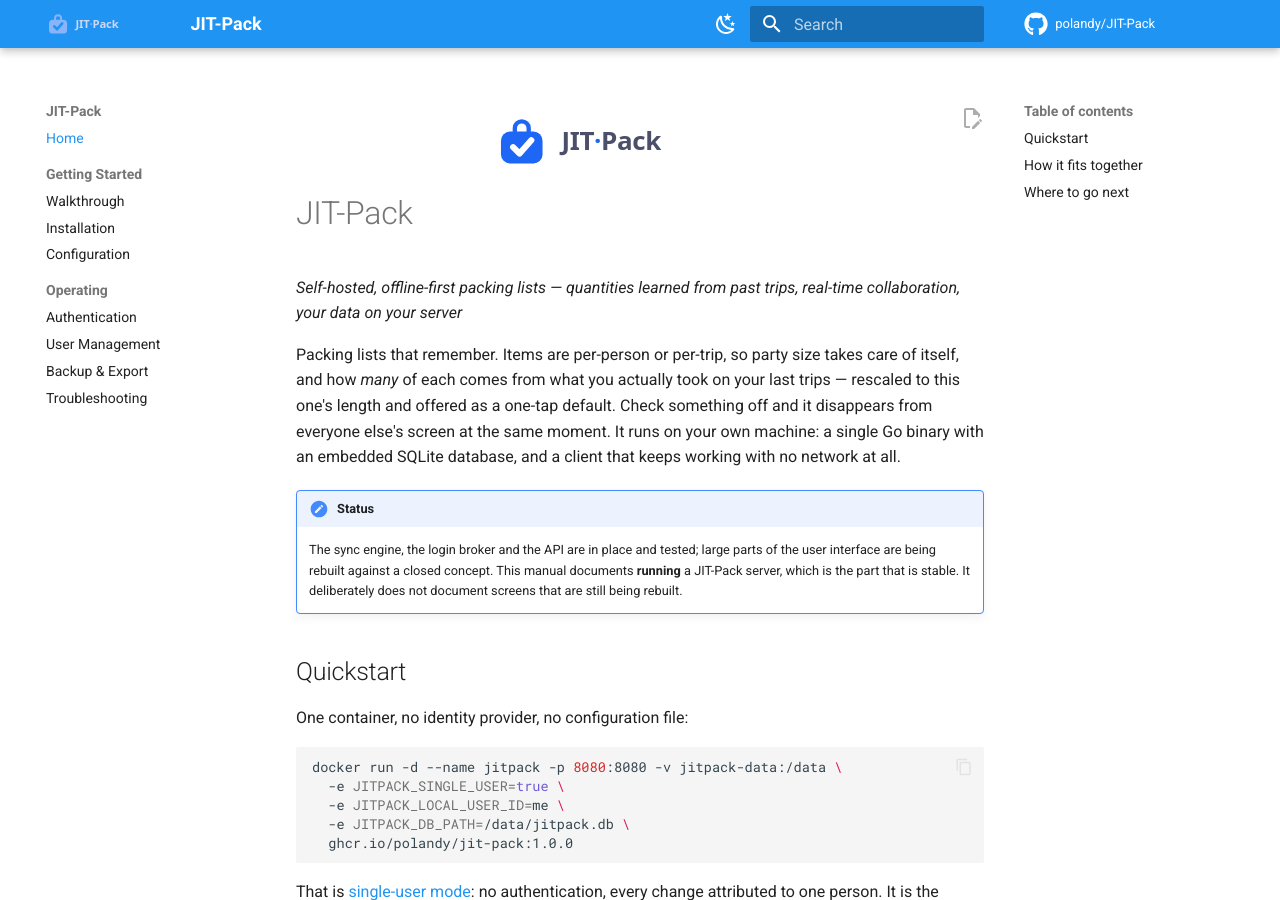
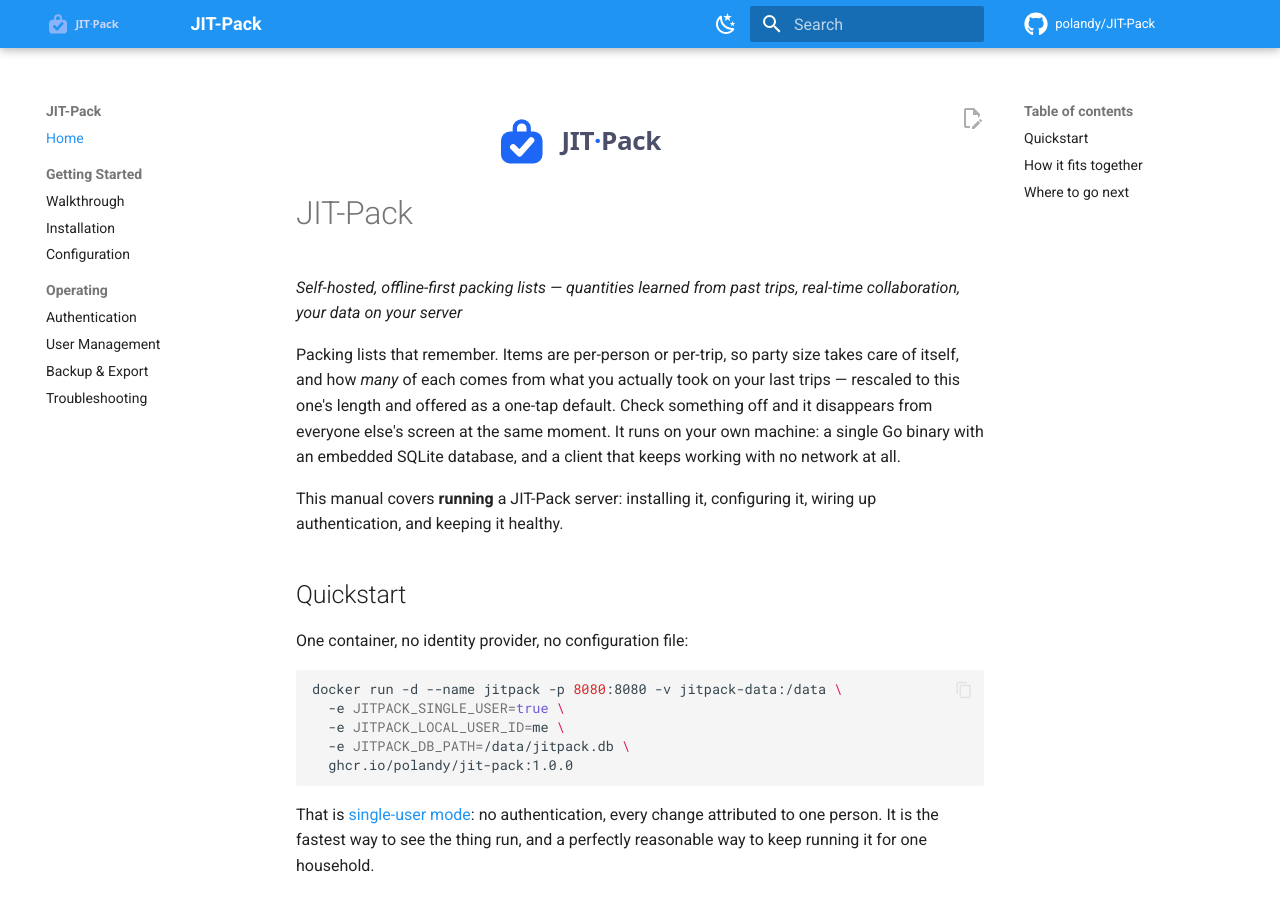
Before and after one commit to polandy/JIT-Pack, an MkDocs documentation site: the page built from docs/index.md, in a window 1280 px wide and 900 px high. Built offline with MkDocs 1.6.1 and Material for MkDocs 9.7.7, drawn with Linux system fonts in a browser that asks for light colours; comment, search, counter and statistics services are not loaded.

Commit message:
docs: keep transient status out of the user manual
The manual should describe what is stable, not what today's tree happens
to look like. The landing page carried a note about the UI being rebuilt;
that belongs where it stays current -- CLAUDE.md's "Not built yet" and
the README's status line -- not on a page a reader treats as the
description of the product.

```diff
--- a/docs/index.md
+++ b/docs/index.md
@@ -9,8 +9,7 @@
 
 Packing lists that remember. Items are per-person or per-trip, so party size takes care of itself, and how *many* of each comes from what you actually took on your last trips — rescaled to this one's length and offered as a one-tap default. Check something off and it disappears from everyone else's screen at the same moment. It runs on your own machine: a single Go binary with an embedded SQLite database, and a client that keeps working with no network at all.
 
-!!! note "Status"
-    The sync engine, the login broker and the API are in place and tested; large parts of the user interface are being rebuilt against a closed concept. This manual documents **running** a JIT-Pack server, which is the part that is stable. It deliberately does not document screens that are still being rebuilt.
+This manual covers **running** a JIT-Pack server: installing it, configuring it, wiring up authentication, and keeping it healthy.
 
 ## Quickstart
 
```
